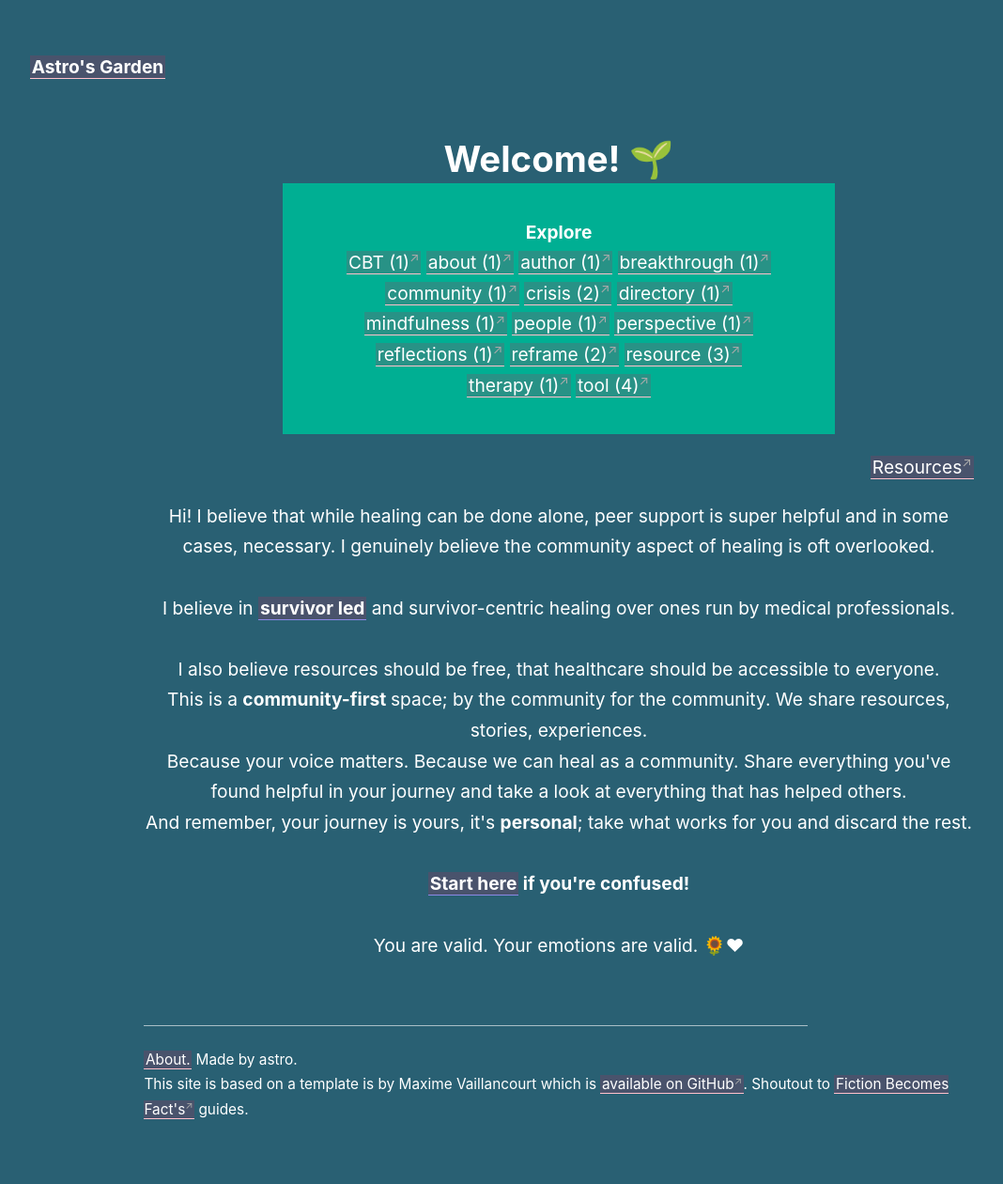
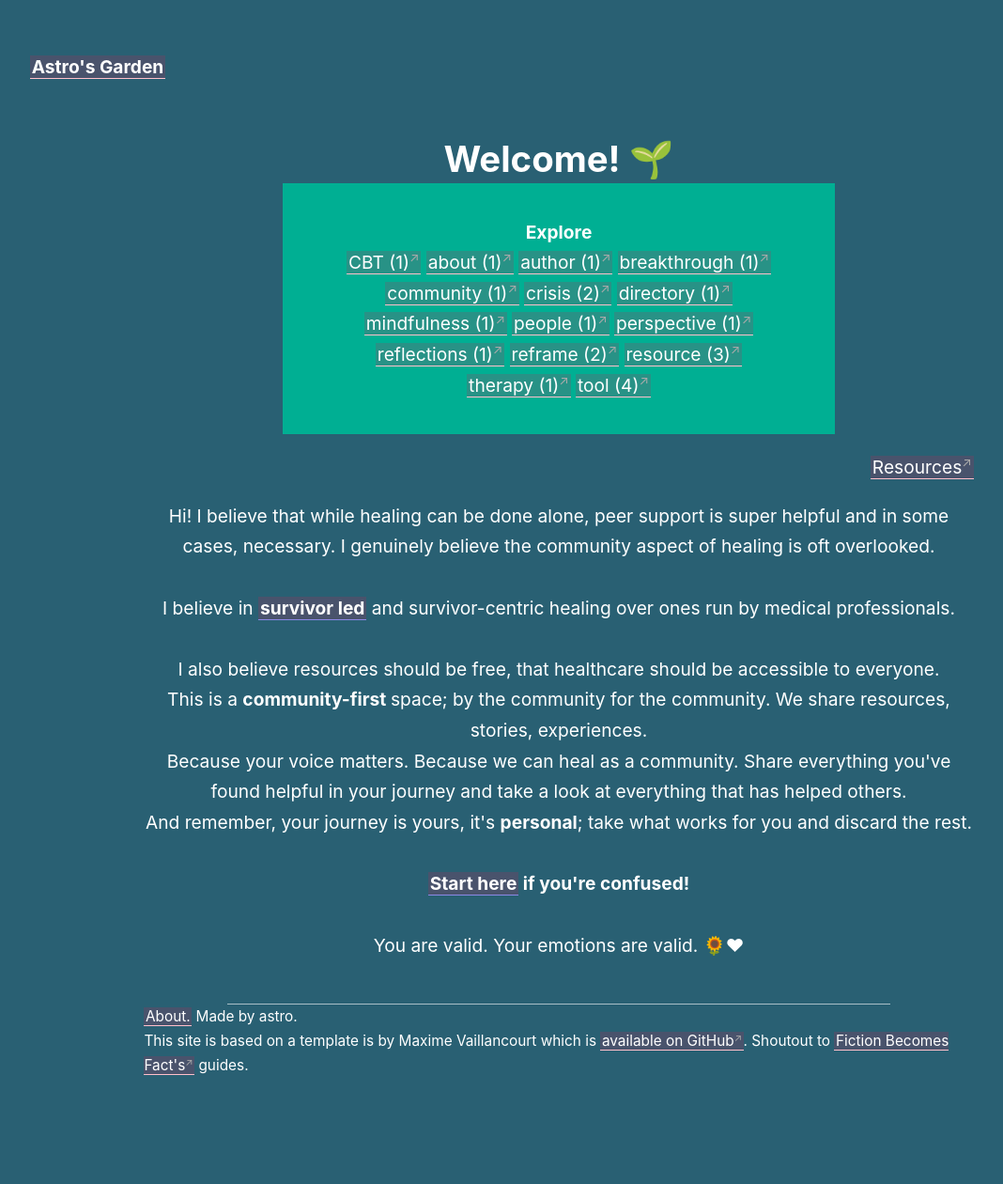
Before and after one commit to corvusdeinanis/astrosgarden, a Jekyll site: the page built from index.html, in a window 1280 px wide. Shown: the whole page at 94% size, without its empty margins (45-1113 px from the left). Built offline with Jekyll 4.4.1, drawn with Linux system fonts in a browser that asks for light colours; the list of posts is cut into pages by our own code; after the commit the page ends 1214 px from its top, so only the background shows below that.

Commit message:
Update _style.css

```diff
--- a/_sass/_style.css
+++ b/_sass/_style.css
@@ -47,7 +47,7 @@ body {
 	 width: 80%;
 	 border: 0;
 	 height: 1px;
-	 margin: 1.5em 0;
+	 margin: auto;
 	 background: white;
 	 opacity: 0.6;
 }
```
